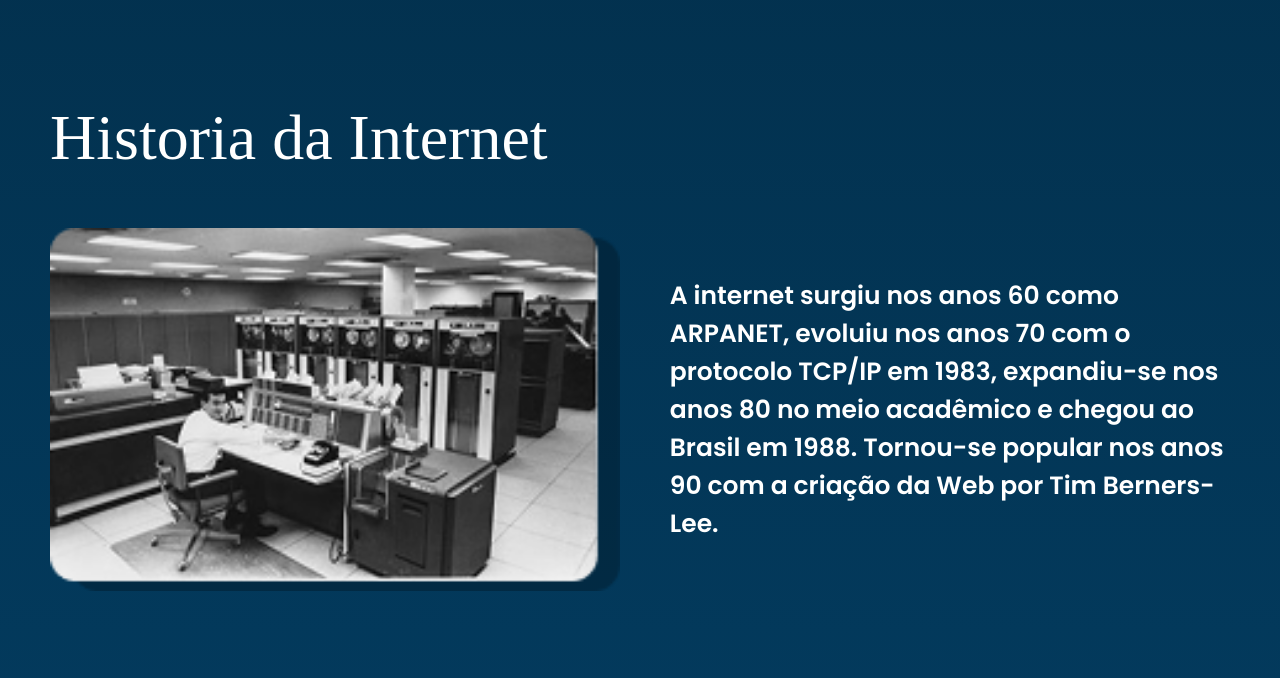
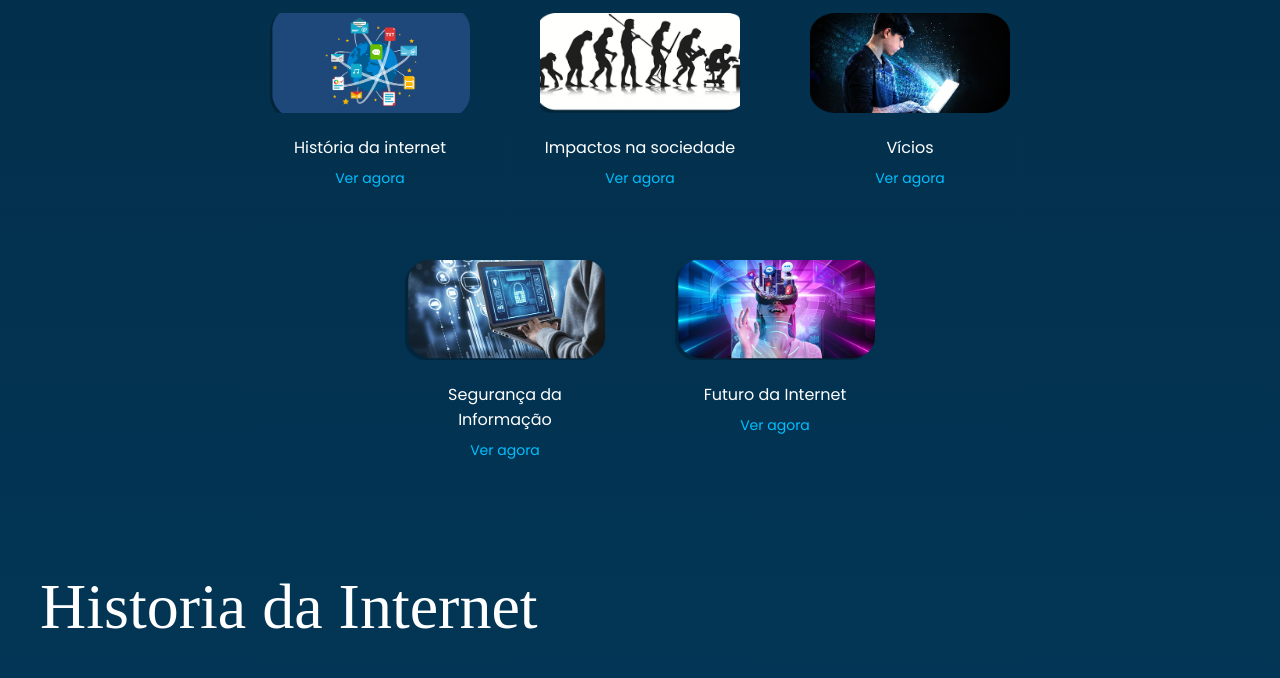
Before and after one commit to IsmaelLauren/Interne, a plain HTML site: page index.html in a window 1280 px wide. Shown: the part 802-1480 px from the top of the page. Drawn offline with Linux system fonts and the light colour scheme; a web font is replaced by a local one.

Commit message:
Finalizacao section Historia

```diff
--- a/css/style.css
+++ b/css/style.css
@@ -134,10 +134,60 @@ main{
     filter:brightness(0.7);
 }
 
+/* Botoes */
+
+.apresentação {
+    display: flex;
+    flex-direction: row;
+}
+
+.buttons-container {
+    display: flex;
+    flex-wrap: wrap;
+    justify-content: center;
+    gap: 40px;
+    max-width: 1000px;
+    margin: auto;
+  }
+
+  .card {
+
+    border-radius: 12px;
+    font-family: poppins;
+    text-align: center;
+    padding: 15px;
+    width: 200px;
+    text-decoration: none;
+    color: #fff;
+    transition: transform 0.3s ease;
+  }
+
+  .card:hover {
+    transform: scale(1.05);
+  }
+
+  .card img {
+    width: 100%;
+    height: 100px;
+    object-fit: cover;
+    border-radius: 8px;
+    margin-bottom: 10px;
+  }
+
+  .card p {
+    font-weight: 400;
+    margin: 5px 0;
+  }
+
+  .card span {
+    color: #00bfff;
+    font-size: 14px;
+  }
+
 /* Historia */
 
 .historia-container{
-    padding: 50px;
+    padding: 40px;
     display: flex;
     flex-direction: column;
     justify-content: center;
@@ -209,6 +259,39 @@ main{
 }
 .facebook-youtube{
     width: 150px;
+}
+.historia-video iframe{
+    width: 100%;
+    height: 100%;
+    border-radius: 20px;
+}
+.historia-video{
+    width: 100%;
+    height: 70vh;
+    display: flex;
+    align-items: center;
+    justify-content: center;
+    margin-top: 60px;
+}
+.historia-grafico{
+    display: flex;
+    padding: 30px 0px 30px 0px;
+    margin-top: 60px;
+    flex-direction: column;
+    align-items: center;
+    justify-content: center;
+    background-color: black;
+    border-radius: 20px;
+    gap: 30px;
+}
+.historia-grafico p{
+    color: white;
+    font-family: poppins;
+    font-weight: 600;
+    width: 50%;
+}
+.historia-grafico img{
+    width: 60%;
 }
 
 /* Vicios */
@@ -407,6 +490,9 @@ footer{
     }
 
     /* main */
+
+    /* Botoes */
+
     /* Historia */
 
     .historia-da-internet{
@@ -432,6 +518,10 @@ footer{
     }
     .historia-arrows img{
         width: 80px;
+    }
+    .historia-grafico p{
+        font-size: 14px;
+        width: 70%;
     }
     /* Vicios */
     .vicios-container{
--- a/index.html
+++ b/index.html
@@ -40,6 +40,39 @@
                 <a href="">Saber mais</a>
             </div>
         </section>
+        <section class="apresentação">
+            <div class="buttons-container">
+                <a href="#historia" class="card">
+                  <img src="./img/historia-internet-card.png" alt="História da Internet">
+                  <p>História da internet</p>
+                  <span>Ver agora</span>
+                </a>
+
+                <a href="#impactos" class="card">
+                  <img src="./img/Evolucao_Primatas.png" alt="Impactos na Sociedade">
+                  <p>Impactos na sociedade</p>
+                  <span>Ver agora</span>
+                </a>
+
+                <a href="#vicios" class="card">
+                  <img src="./img/vicios_apresentação.png" alt="Vícios">
+                  <p>Vícios</p>
+                  <span>Ver agora</span>
+                </a>
+
+                <a href="#seguranca" class="card">
+                  <img src="./img/computador_seguraca.png" alt="Segurança da Informação">
+                  <p>Segurança da Informação</p>
+                  <span>Ver agora</span>
+                </a>
+
+                <a href="#futuro" class="card">
+                  <img src="./img/futuro_apresentação.png" alt="Futuro da Internet">
+                  <p>Futuro da Internet</p>
+                  <span>Ver agora</span>
+                </a>
+              </div>
+        </section>
         <section class="historia-container">
             <h1>Historia da Internet</h1>
             <div class="historia-da-internet">
@@ -68,7 +101,14 @@
                     <img src="./img/youtube_icon.png" alt="" class="facebook-youtube">
                 </div>
             </div>
+            <div class="historia-video">
+                <iframe src="https://www.youtube.com/embed/taTmpYQ_3jk?si=eFAbNGigyNiwex0Y" title="YouTube video player" frameborder="0" allow="accelerometer; autoplay; clipboard-write; encrypted-media; gyroscope; picture-in-picture; web-share" referrerpolicy="strict-origin-when-cross-origin" allowfullscreen></iframe>
+            </div>
+            <div class="historia-grafico">
+                <p>Atualmente, a internet cresce com IA, VR e 5G, tornando-se mais rápida e inteligente, ampliando usos em negócios, comunicação e entretenimento, com mais de 5 bilhões de pessoas conectadas.</p>
+                <img src="./img/grafico.png" alt="">
 
+            </div>
         </section>
         <section class="vicios-container">
             <p class="vicio-title">Tipos de Vício</p>
```
